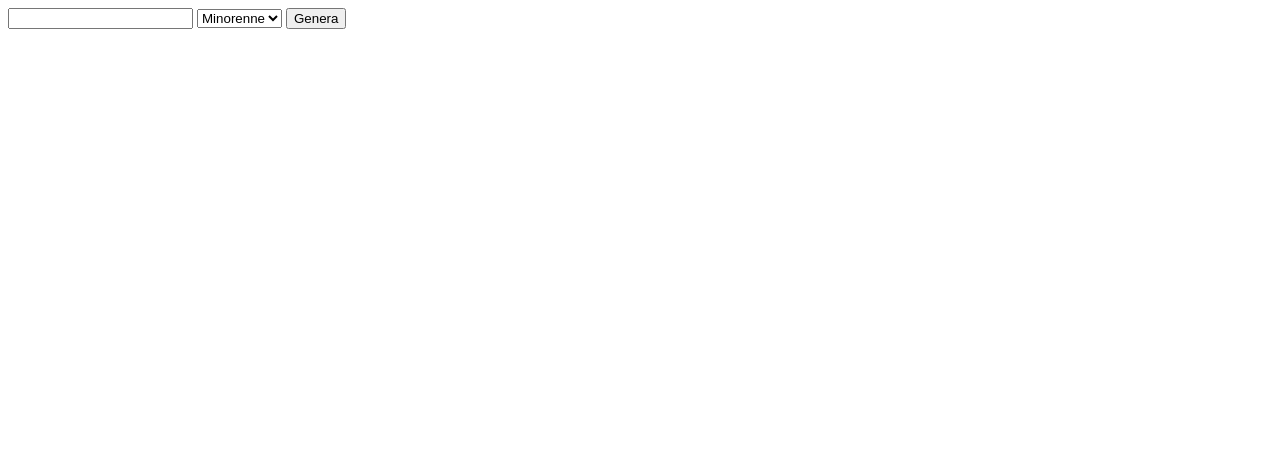
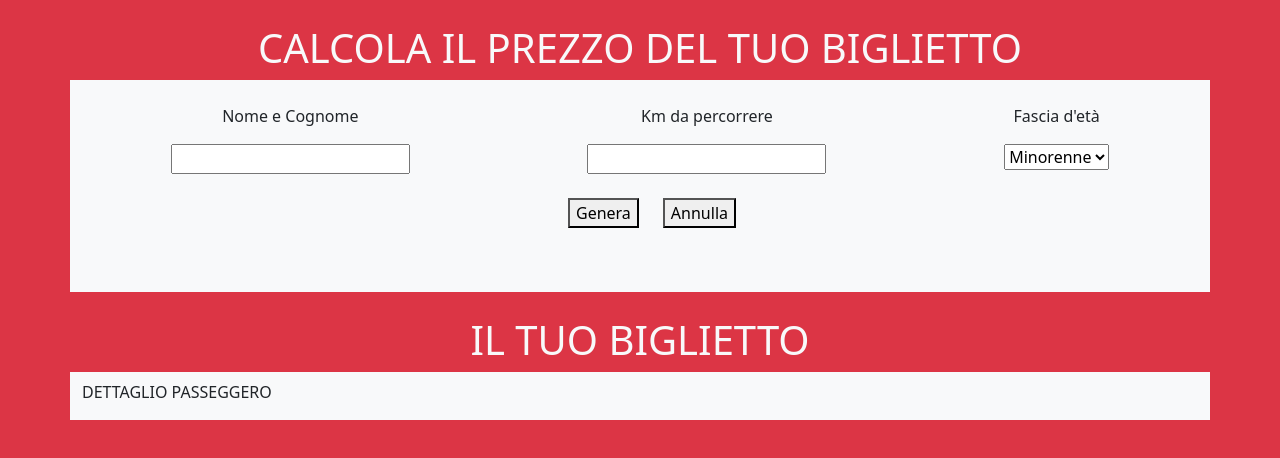
Before and after one commit to lucabettisorbelli/js-biglietto-treno-form, a plain HTML site: page index.html in a window 1280 px wide. Drawn offline with nearby package versions, Linux system fonts and the light colour scheme.

Commit message:
UN PO DI STILE

```diff
--- a/index.html
+++ b/index.html
@@ -6,25 +6,59 @@
     <meta http-equiv="X-UA-Compatible" content="IE=edge">
     <meta name="viewport" content="width=device-width, initial-scale=1.0">
     <link rel="stylesheet" href="css/style.css">
+    <link href="https://cdn.jsdelivr.net/npm/bootstrap@5.3.0-alpha3/dist/css/bootstrap.min.css" rel="stylesheet"
+        integrity="sha384-KK94CHFLLe+nY2dmCWGMq91rCGa5gtU4mk92HdvYe+M/SXH301p5ILy+dN9+nJOZ" crossorigin="anonymous">
     <title>biglietto treno 2</title>
 </head>
 
-<body>
+<body class="bg-danger">
 
+    <div class="container">
+        <div class="row pt-4">
+            <h1 class="text-center text-light">CALCOLA IL PREZZO DEL TUO BIGLIETTO</h1>
+            <div class="bg-light">
+                <div class="col-12 d-flex justify-content-around pt-4">
+                    <!-- nome e cognome -->
+                    <div>
+                        <p class="text-center">Nome e Cognome</p>
+                        <input type="text" id="nomeUtente">
+                    </div>
+                    <!-- km da percorrere -->
+                    <div>
+                        <p class="text-center">Km da percorrere</p>
                         <input type="text" id="chilometri">
-
+                    </div>
+                    <!-- fascia d'età -->
+                    <div>
+                        <p class="text-center">Fascia d'età</p>
                         <select id="eta">
                             <option value="minorenne">Minorenne</option>
                             <option value="adulto">adulto</option>
                             <option value="over65">over65</option>
                         </select>
+                    </div>
+                </div>
+                <!-- bottoni -->
+                <div class="col-12 d-flex justify-content-center py-4">
+                    <button class="mx-4" id="bottone">Genera</button>
+                    <button id="reset">Annulla</button>
+                </div>
+                <!-- risultato -->
+                <p class="text-center pb-4" id="risultato"></p>
+            </div>
+        </div>
+    </div>
 
-    <button id="bottone">
-        Genera
-    </button>
-
-
-    <p id="risultato"></p>
+    <div class="container">
+        <div class="row pt-4">
+            <h1 class="text-center text-light">IL TUO BIGLIETTO</h1>
+            <div class="bg-light">
+                <div class="col-12 d-flex pt-2">
+                    <p>DETTAGLIO PASSEGGERO</p>
+                </div>
+            </div>
+        </div>
+    </div>
 
     <script src="js/main.js"></script>
 </body>
--- a/js/main.js
+++ b/js/main.js
@@ -1,4 +1,14 @@
 bottone.addEventListener("click", function () {
+
+    // nome utente
+    let nomeUtente = document.getElementById("nomeUtente").value;
+    if (/\d/.test(nomeUtente)) {
+        console.log("Errore: il nome utente non può contenere numeri.");
+        document.getElementById("risultato").innerText = "Errore: il nome utente non può contenere numeri.";
+        return;
+    } else {
+        console.log(`Il nome utente é: ${nomeUtente}`);
+    }
 
     //dati distanza in km
     let distance = document.getElementById("chilometri").value;
@@ -11,6 +21,7 @@ bottone.addEventListener("click", function () {
 
     if (isNaN(distance)) {
         console.log("La distanza non è un numero. Impossibile procedere.");
+        document.getElementById("risultato").innerText = "Errore: la distanza non può contenere lettere.";
     } else {
         let prezzo = distance * 0.21;
         let messaggio = "";
@@ -30,8 +41,17 @@ bottone.addEventListener("click", function () {
                 break;
         }
 
+        // risultati da stampare
         messaggio += ` Il prezzo del biglietto è: ${prezzo.toFixed(2)} €`;
         document.getElementById("risultato").innerText = messaggio;
-        console.log("Prezzo finale", prezzo);
+        console.log("Prezzo finale", prezzo.toFixed(2));
     }
 });
+
+        // pulsante reset
+document.getElementById("reset").addEventListener("click", function () {
+    document.getElementById("nomeUtente").value = "";
+    document.getElementById("chilometri").value = "";
+    document.getElementById("eta").selectedIndex = 0;
+    document.getElementById("risultato").innerText = "";
+});
```
Lines whose indentation alone changed are shown as unchanged.
